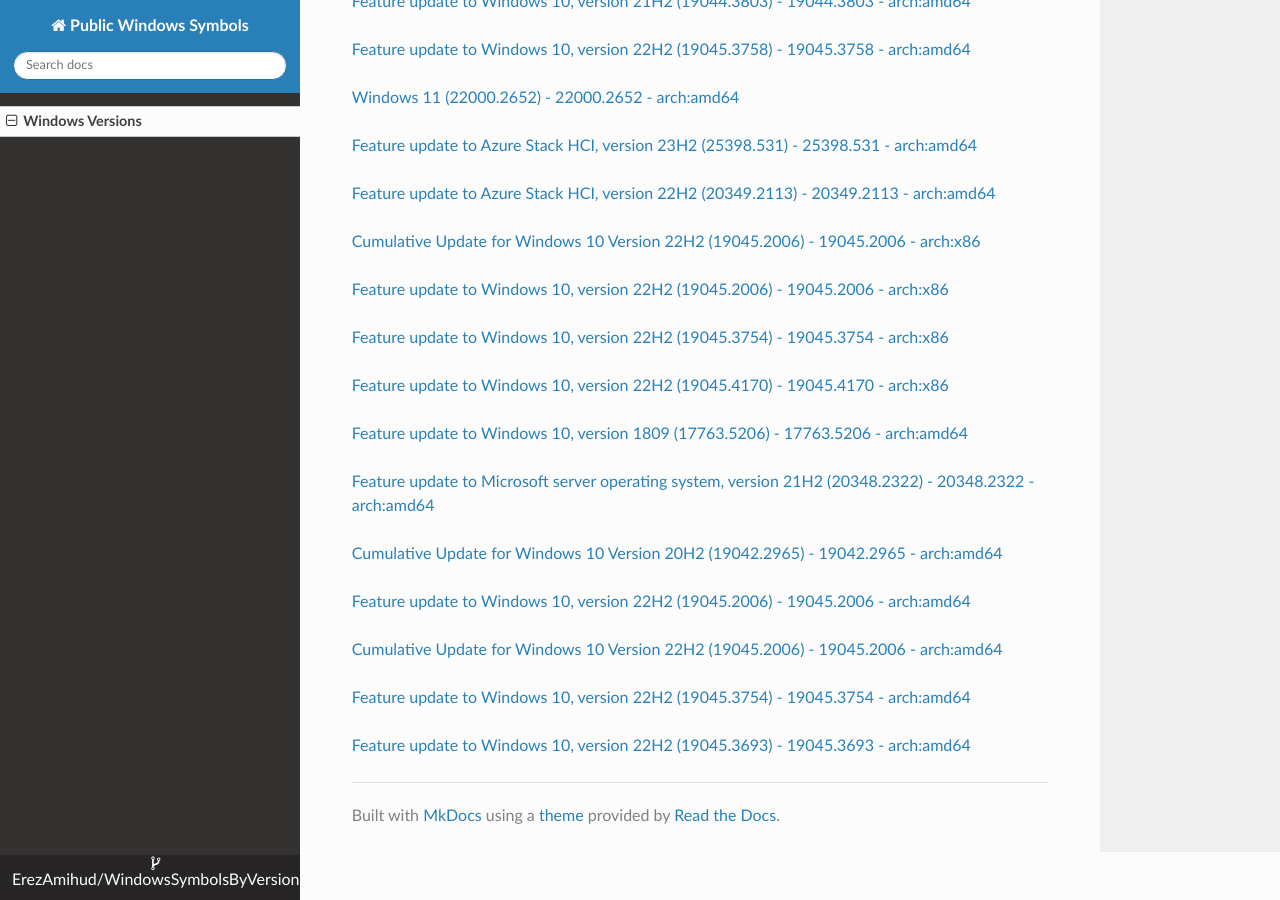
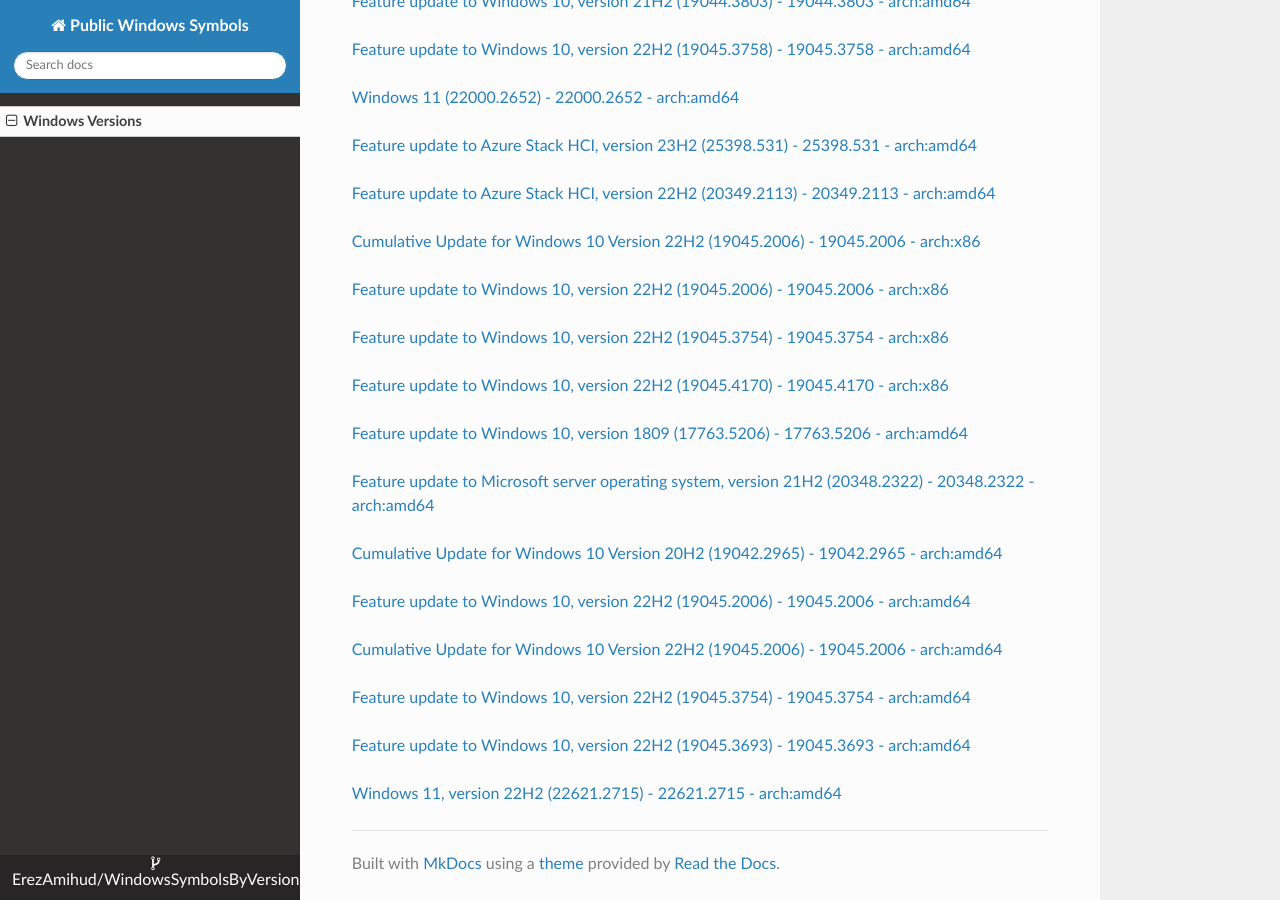
Before and after one commit to ErezAmihud/WindowsSymbolsByVersion, an MkDocs documentation site: the page built from docs/index.md, in a window 1280 px wide and 900 px high, scrolled down 20885 px. Built offline with MkDocs 1.6.1, drawn with Linux system fonts in a browser that asks for light colours; nearby versions of some CDN libraries.

Commit message:
Automated commit, add manifest for c1d1482a-8c7a-4b6b-9472-03a8affe4ab5

```diff
--- a/docs/index.md
+++ b/docs/index.md
@@ -1165,3 +1165,6 @@
 
 
 [Feature update to Windows 10, version 22H2 (19045.3693) - 19045.3693 - arch:amd64](https://github.com/ErezAmihud/WindowsSymbolsByVersion/blob/main/manifests/bd306c8a-5ce6-4358-9e8c-b4e203f5e085.manifest)
+
+
+[Windows 11, version 22H2 (22621.2715) - 22621.2715 - arch:amd64](https://github.com/ErezAmihud/WindowsSymbolsByVersion/blob/main/manifests/c1d1482a-8c7a-4b6b-9472-03a8affe4ab5.manifest)
```
Also changed, not shown: process_builds.json (+1 -1 lines), 1 other file.
